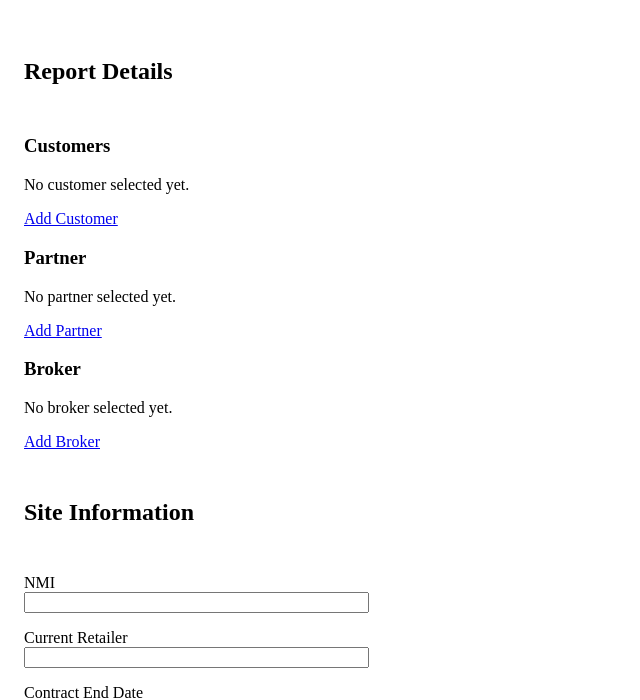
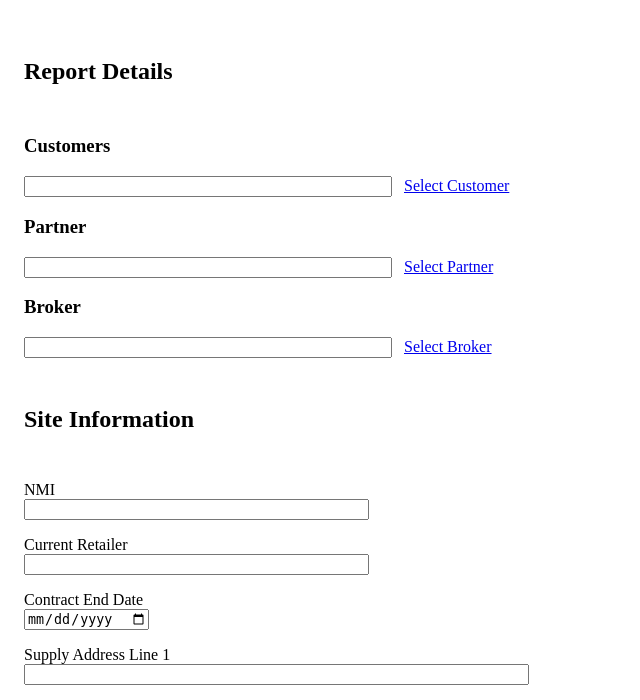
Before and after one commit to Chef6441/Centralis, a PHP site: page /create_report.php in a window 1280 px wide; the page is wider, and only the part inside the window is pictured. Shown: the part 120-820 px from the top of that part, without its empty margins (0-640 px from the left). Run offline with PHP 8.4, Linux system fonts and the light colour scheme.

Commit message:
Adjust stakeholder selection display

```diff
--- a/public/create_report.php
+++ b/public/create_report.php
@@ -53,9 +53,9 @@ if ($_SERVER['REQUEST_METHOD'] !== 'POST' && isset($_GET['prefill']) && is_array
     }
 }
 
-$addCustomerUrl = 'add_customer.php?return_to=' . urlencode('create_report.php');
-$addPartnerUrl = 'add_partner.php?return_to=' . urlencode('create_report.php');
-$addBrokerUrl = 'add_broker.php?return_to=' . urlencode('create_report.php');
+$selectCustomerUrl = 'add_customer.php?return_to=' . urlencode('create_report.php');
+$selectPartnerUrl = 'add_partner.php?return_to=' . urlencode('create_report.php');
+$selectBrokerUrl = 'add_broker.php?return_to=' . urlencode('create_report.php');
 
 if ($_SERVER['REQUEST_METHOD'] === 'POST') {
     foreach (array_keys($formData) as $key) {
@@ -66,7 +66,7 @@ if ($_SERVER['REQUEST_METHOD'] === 'POST') {
     $otherCosts = array_values($_POST['other_costs'] ?? $otherCosts);
 
     if ($formData['customer_business_name'] === '') {
-        $errors[] = 'Please add a customer before creating the report.';
+        $errors[] = 'Please select a customer before creating the report.';
     }
 
     if (empty($errors)) {
@@ -284,20 +284,24 @@ if ($_SERVER['REQUEST_METHOD'] === 'POST') {
             <div style="padding: 12px 0;">
                 <div style="margin-bottom: 16px;">
                     <h3>Customers</h3>
-                    <?php if ($formData['customer_business_name'] !== ''): ?>
+                    <?php
+                    $customerSummary = '';
+                    if ($formData['customer_business_name'] !== '') {
+                        $customerSummary = $formData['customer_business_name'];
+                        if ($formData['customer_contact_name'] !== '') {
+                            $customerSummary .= ' - ' . $formData['customer_contact_name'];
+                        }
+                    }
+                    ?>
                     <p>
-                            <strong><?= htmlspecialchars($formData['customer_business_name']) ?></strong>
-                            <?php if ($formData['customer_contact_name'] !== ''): ?>
-                                &ndash; <?= htmlspecialchars($formData['customer_contact_name']) ?>
-                            <?php endif; ?>
+                        <input
+                            type="text"
+                            value="<?= htmlspecialchars($customerSummary) ?>"
+                            readonly
+                            style="width: 100%; max-width: 360px;"
+                        >
+                        <a href="<?= htmlspecialchars($selectCustomerUrl) ?>" style="margin-left: 8px;">Select Customer</a>
                     </p>
-                        <?php if ($formData['customer_abn'] !== ''): ?>
-                            <p><small>ABN: <?= htmlspecialchars($formData['customer_abn']) ?></small></p>
-                        <?php endif; ?>
-                    <?php else: ?>
-                        <p>No customer selected yet.</p>
-                    <?php endif; ?>
-                    <p><a href="<?= htmlspecialchars($addCustomerUrl) ?>">Add Customer</a></p>
                     <input type="hidden" name="customer_business_name" value="<?= htmlspecialchars($formData['customer_business_name']) ?>">
                     <input type="hidden" name="customer_contact_name" value="<?= htmlspecialchars($formData['customer_contact_name']) ?>">
                     <input type="hidden" name="customer_abn" value="<?= htmlspecialchars($formData['customer_abn']) ?>">
@@ -305,34 +309,48 @@ if ($_SERVER['REQUEST_METHOD'] === 'POST') {
 
                 <div style="margin-bottom: 16px;">
                     <h3>Partner</h3>
-                    <?php if ($formData['partner_company_name'] !== ''): ?>
+                    <?php
+                    $partnerSummary = '';
+                    if ($formData['partner_company_name'] !== '') {
+                        $partnerSummary = $formData['partner_company_name'];
+                        if ($formData['partner_contact_name'] !== '') {
+                            $partnerSummary .= ' - ' . $formData['partner_contact_name'];
+                        }
+                    }
+                    ?>
                     <p>
-                            <strong><?= htmlspecialchars($formData['partner_company_name']) ?></strong>
-                            <?php if ($formData['partner_contact_name'] !== ''): ?>
-                                &ndash; <?= htmlspecialchars($formData['partner_contact_name']) ?>
-                            <?php endif; ?>
+                        <input
+                            type="text"
+                            value="<?= htmlspecialchars($partnerSummary) ?>"
+                            readonly
+                            style="width: 100%; max-width: 360px;"
+                        >
+                        <a href="<?= htmlspecialchars($selectPartnerUrl) ?>" style="margin-left: 8px;">Select Partner</a>
                     </p>
-                    <?php else: ?>
-                        <p>No partner selected yet.</p>
-                    <?php endif; ?>
-                    <p><a href="<?= htmlspecialchars($addPartnerUrl) ?>">Add Partner</a></p>
                     <input type="hidden" name="partner_company_name" value="<?= htmlspecialchars($formData['partner_company_name']) ?>">
                     <input type="hidden" name="partner_contact_name" value="<?= htmlspecialchars($formData['partner_contact_name']) ?>">
                 </div>
 
                 <div>
                     <h3>Broker</h3>
-                    <?php if ($formData['broker_company_name'] !== ''): ?>
+                    <?php
+                    $brokerSummary = '';
+                    if ($formData['broker_company_name'] !== '') {
+                        $brokerSummary = $formData['broker_company_name'];
+                        if ($formData['broker_consultant'] !== '') {
+                            $brokerSummary .= ' - ' . $formData['broker_consultant'];
+                        }
+                    }
+                    ?>
                     <p>
-                            <strong><?= htmlspecialchars($formData['broker_company_name']) ?></strong>
-                            <?php if ($formData['broker_consultant'] !== ''): ?>
-                                &ndash; <?= htmlspecialchars($formData['broker_consultant']) ?>
-                            <?php endif; ?>
+                        <input
+                            type="text"
+                            value="<?= htmlspecialchars($brokerSummary) ?>"
+                            readonly
+                            style="width: 100%; max-width: 360px;"
+                        >
+                        <a href="<?= htmlspecialchars($selectBrokerUrl) ?>" style="margin-left: 8px;">Select Broker</a>
                     </p>
-                    <?php else: ?>
-                        <p>No broker selected yet.</p>
-                    <?php endif; ?>
-                    <p><a href="<?= htmlspecialchars($addBrokerUrl) ?>">Add Broker</a></p>
                     <input type="hidden" name="broker_company_name" value="<?= htmlspecialchars($formData['broker_company_name']) ?>">
                     <input type="hidden" name="broker_consultant" value="<?= htmlspecialchars($formData['broker_consultant']) ?>">
                 </div>
```
Lines whose indentation alone changed are shown as unchanged.
